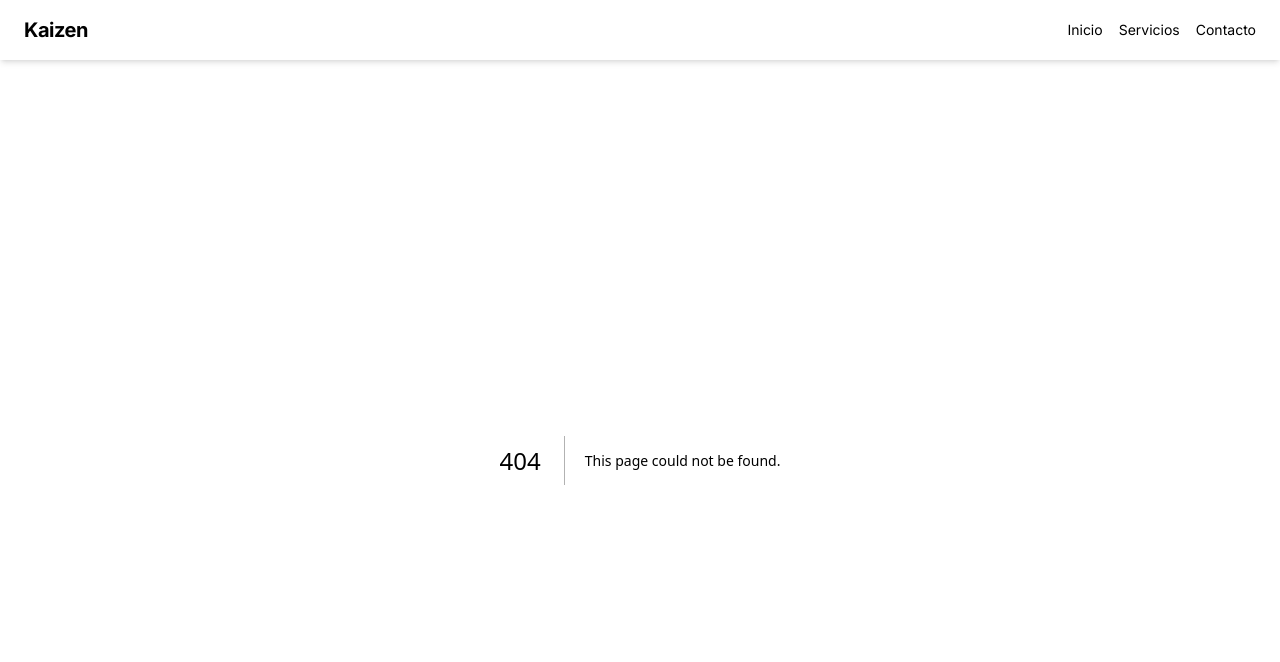
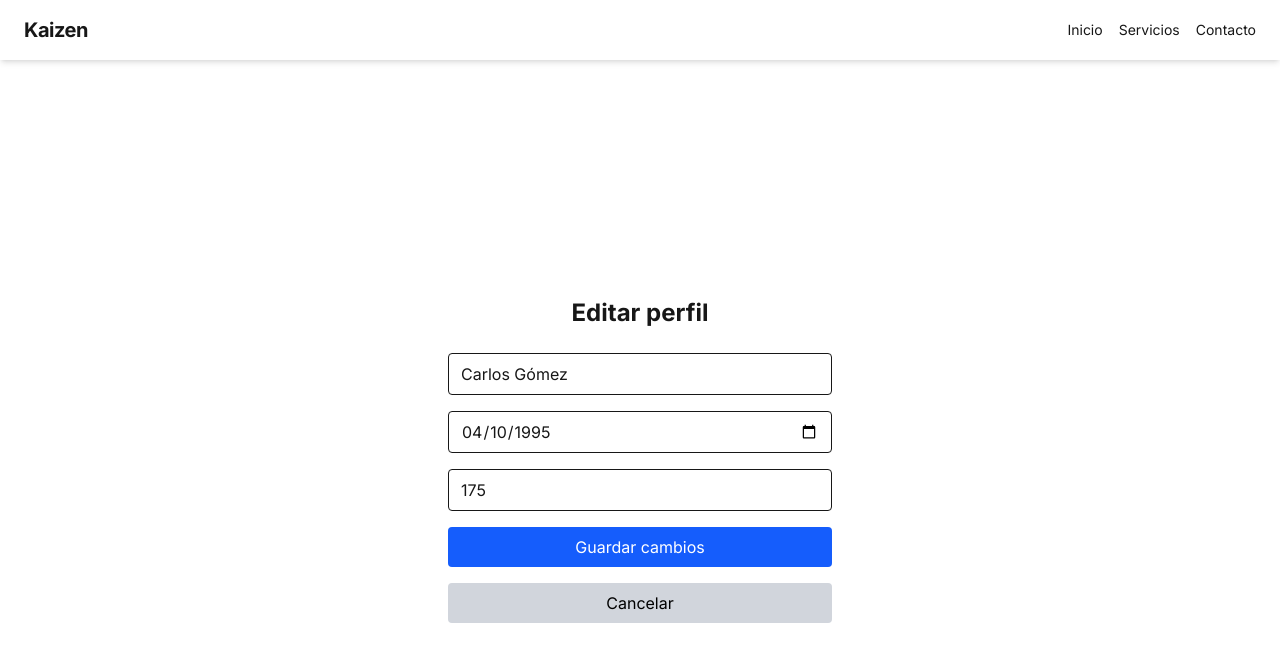
Before and after one commit to JaimeMG8/kaizen-web, a Next.js app: page /perfil/edit in a window 1280 px wide. Before the commit this address had no page. Shown: the top 662 px of the page. Built offline with nearby package versions, Linux system fonts and the light colour scheme.

Commit message:
feat: añadir enlace para editar el perfil

```diff
--- /dev/null
+++ b/app/perfil/edit/page.tsx
@@ -0,0 +1,62 @@
+'use client';
+
+import { useRouter } from "next/navigation";
+import { useState } from "react";
+
+export default function EditPerfilPage() {
+  const router = useRouter();
+
+  // Estados locales (temporalmente)
+  const [nombre, setNombre] = useState("Carlos Gómez");
+  const [fechaNacimiento, setFechaNacimiento] = useState("1995-04-10");
+  const [altura, setAltura] = useState("175");
+
+  const handleSubmit = (e: React.FormEvent) => {
+    e.preventDefault();
+    // Aquí se guardaría en Firebase
+    console.log({ nombre, fechaNacimiento, altura });
+
+    router.push("/perfil");
+  };
+
+  return (
+    <div className="flex flex-col items-center justify-center min-h-screen px-4">
+      <h1 className="text-2xl font-bold mb-6">Editar perfil</h1>
+      <form onSubmit={handleSubmit} className="space-y-4 w-full max-w-sm">
+        <input
+          type="text"
+          placeholder="Nombre completo"
+          className="w-full border rounded px-3 py-2"
+          value={nombre}
+          onChange={(e) => setNombre(e.target.value)}
+        />
+        <input
+          type="date"
+          className="w-full border rounded px-3 py-2"
+          value={fechaNacimiento}
+          onChange={(e) => setFechaNacimiento(e.target.value)}
+        />
+        <input
+          type="number"
+          placeholder="Altura en cm"
+          className="w-full border rounded px-3 py-2"
+          value={altura}
+          onChange={(e) => setAltura(e.target.value)}
+        />
+        <button
+          type="submit"
+          className="w-full bg-blue-600 text-white py-2 rounded hover:bg-blue-700 transition"
+        >
+          Guardar cambios
+        </button>
+        <button
+          type="button"
+          className="w-full bg-gray-300 text-black py-2 rounded hover:bg-gray-400 transition"
+          onClick={() => router.push("/perfil")}
+        >
+          Cancelar
+        </button>
+      </form>
+    </div>
+  );
+}
```
